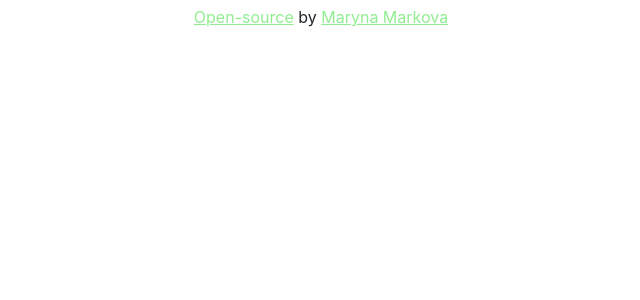
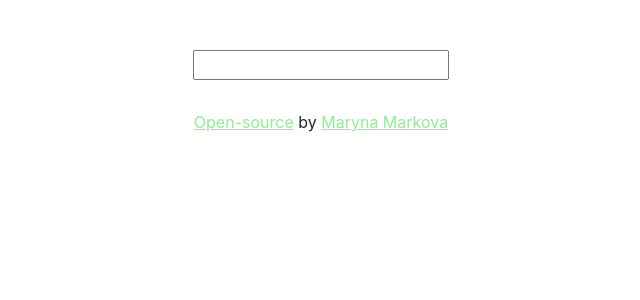
Before and after one commit to MarynaMarkova/Dictionary-App, a React (Create React App) app: page / in a window 1280 px wide. Shown: the top 300 px of the page, without its empty margins (319-959 px from the left). Built offline with nearby package versions, Linux system fonts and the light colour scheme.

Commit message:
create search engine

```diff
--- a/src/App.css
+++ b/src/App.css
@@ -1,3 +1,8 @@
+main {
+  margin-top: 50px;
+  text-align: center;
+}
+
 .App .profileLink {
   color: lightgreen;
   text-decoration: underline;
@@ -5,5 +10,5 @@
 
 .App footer {
   text-align: center;
-  margin-top: 5px;
+  margin-top: 30px;
 }
--- a/src/App.js
+++ b/src/App.js
@@ -1,8 +1,13 @@
+import Dictionary from "./Dictionary";
 import "./App.css";
 
 export default function App() {
   return (
     <div className="App">
+      <div className="container">
+        <main>
+          <Dictionary />
+        </main>
         <footer>
           <a
             href="https://github.com/MarynaMarkova/Dictionary-App"
@@ -25,5 +30,6 @@
           </a>
         </footer>
       </div>
+    </div>
   );
 }
--- /dev/null
+++ b/src/Dictionary.css
@@ -0,0 +1,2 @@
+.Dictionary {
+}
--- /dev/null
+++ b/src/Dictionary.js
@@ -0,0 +1,23 @@
+import React, { useState } from "react";
+import "./Dictionary.css";
+
+export default function Dictionary() {
+  let [keyword, setKeyword] = useState("");
+
+  function search(event) {
+    event.preventDefault();
+    alert(`Searching for "${keyword}"`);
+  }
+
+  function handleKeywordChange(event) {
+    setKeyword(event.target.value);
+  }
+
+  return (
+    <div className="Dictionary">
+      <form onSubmit={search}>
+        <input type="search" onChange={handleKeywordChange} />
+      </form>
+    </div>
+  );
+}
```
Also changed, not shown: 1 other file (tests, documents, lock files or other folders). Lines whose indentation alone changed are shown as unchanged.
